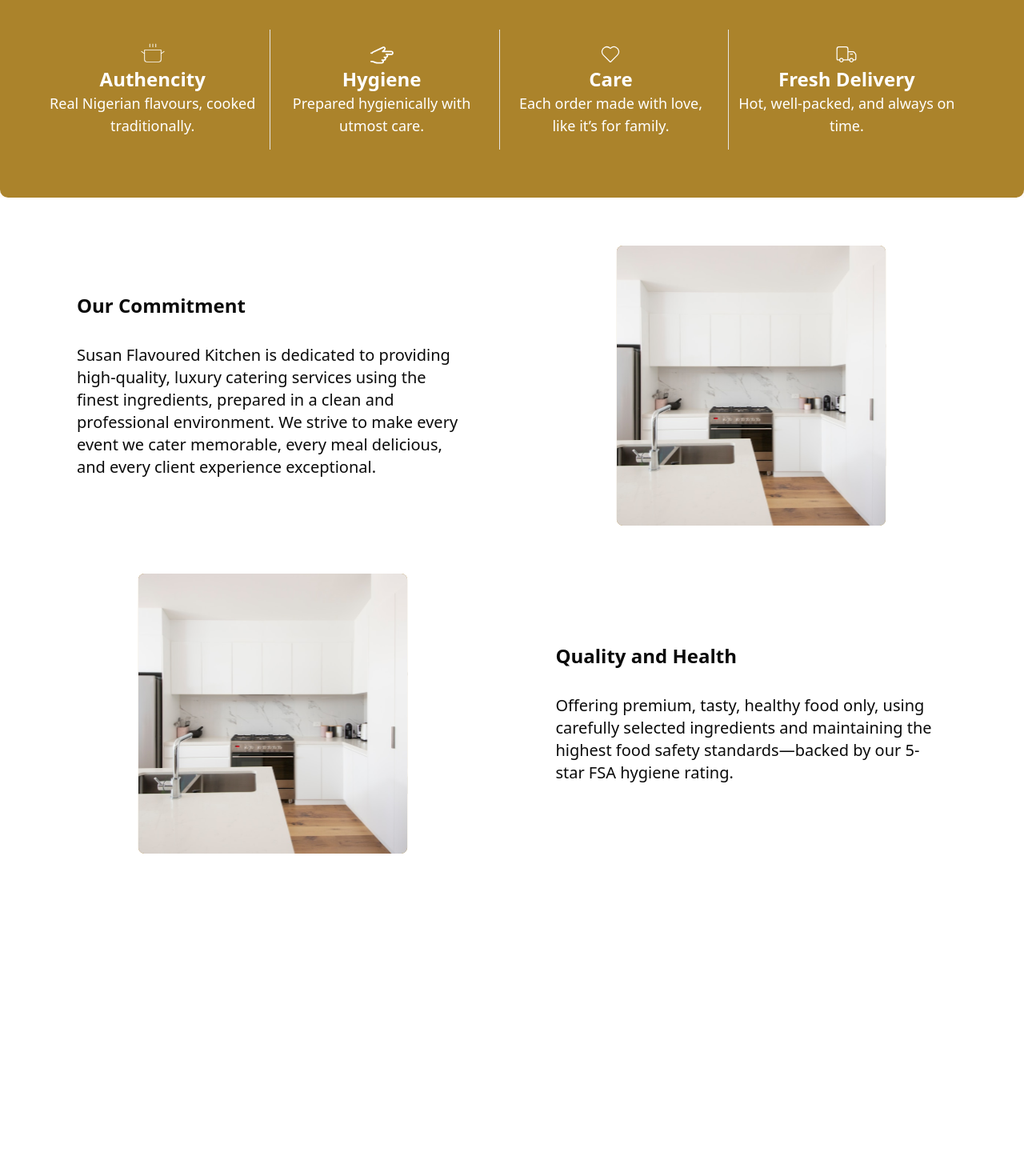
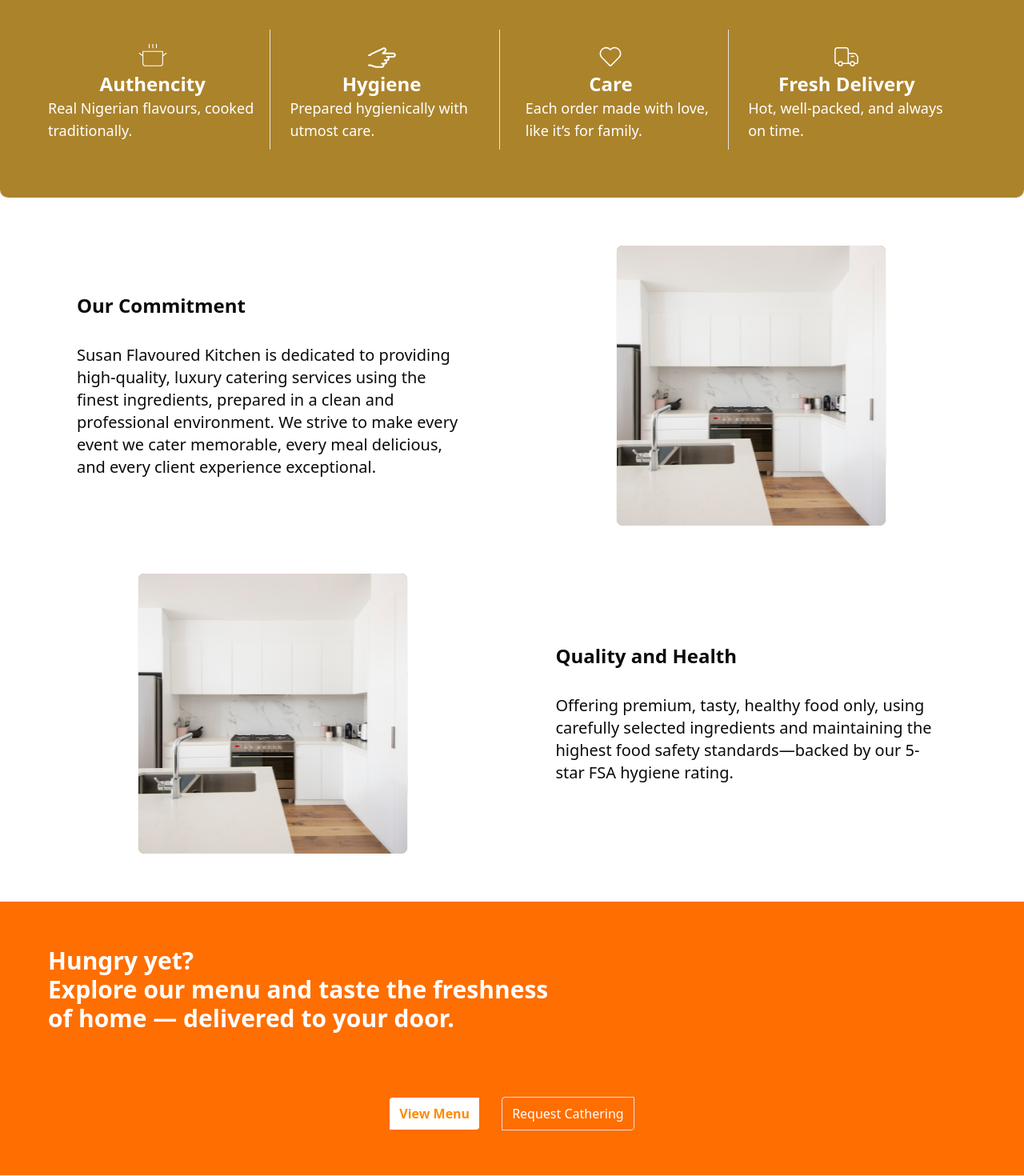
Before and after one commit to UMARKS-TECHNOLOGIES/susan-flavoured-kitchen, a React (Vite) app: page /about in a window 1280 px wide. Shown: the part 1280-2750 px from the top of the page at 80% size. Before the commit the page ends 2347 px from the top, so only its background shows below. Built offline with nearby package versions, Linux system fonts and the light colour scheme.

Commit message:
About us finished

```diff
--- a/src/pages/about-us/AboutUs.jsx
+++ b/src/pages/about-us/AboutUs.jsx
@@ -6,6 +6,7 @@
 import Auth from "./components/Auth";
 import Commitment from "./components/Commitment";
 import Quality from "./components/Quality";
+import Footer from "./components/Footer";
 const AboutUs = () => {
   return (
     <section>
@@ -16,6 +17,7 @@
       <Auth />
       <Commitment />
       <Quality />
+      <Footer />
     </section>
   );
 };
--- a/src/pages/about-us/components/Auth.jsx
+++ b/src/pages/about-us/components/Auth.jsx
@@ -9,8 +9,8 @@
     <section className="bg-[#FFF9F4] mt-8 mb-10 pt-14 w-full">
       <div className="w-full p-15  flex flex-wrap mx-auto gap-2 rounded-[10px] mt-[15px] bg-[#AB832B] ">
         <div className="flex  w-[24%] ">
-          <div className="border-r flex flex-col items-center align-center w-full text-center h-[150px]  pt-4 pr-4">
-            <PiCookingPotThin className="text-white text-3xl" />
+          <div className="border-r flex text-left flex-col items-center  align-center w-full  h-[150px]  pt-4 pr-4">
+            <PiCookingPotThin className="text-white text-4xl" />
             <h1 className="text-2xl font-bold text-white">Authencity</h1>
             <p className="text-white text-lg">
               Real Nigerian flavours, cooked traditionally.
@@ -19,10 +19,10 @@
         </div>
 
         <div className="flex  w-[24%]  ">
-          <div className="border-r flex flex-col items-center align-center w-full text-center h-[150px]  pt-4 pr-4">
-            <TfiHandPointRight className="text-white text-3xl" />
+          <div className="border-r flex flex-col items-center align-center w-full text-left h-[150px]  pt-4 pr-4">
+            <TfiHandPointRight className="text-white text-4xl" />
             <h1 className="text-2xl font-bold text-white">Hygiene</h1>
-            <p className="text-white text-lg">
+            <p className="text-white ml-4 text-lg">
               Prepared hygienically with utmost care.
             </p>
           </div>
@@ -30,9 +30,9 @@
 
         <div className="flex  w-[24%]  ">
           <div className="border-r flex flex-col items-center align-center w-full text-center h-[150px]  pt-4 pr-4">
-            <CiHeart className="text-white text-3xl" />
+            <CiHeart className="text-white text-4xl" />
             <h1 className="text-2xl font-bold text-white">Care</h1>
-            <p className="text-white text-lg">
+            <p className="text-white text-left ml-6 text-lg">
               Each order made with love, like it’s for family.
             </p>
           </div>
@@ -40,9 +40,9 @@
 
         <div className="flex  w-[24%]  ">
           <div className=" flex flex-col items-center align-center w-full text-center h-[150px]  pt-4 ">
-            <CiDeliveryTruck className="text-white text-3xl" />
+            <CiDeliveryTruck className="text-white text-4xl" />
             <h1 className="text-2xl font-bold text-white">Fresh Delivery</h1>
-            <p className="text-white text-lg">
+            <p className="text-white text-left ml-4 text-lg">
               Hot, well-packed, and always on time.
             </p>
           </div>
--- /dev/null
+++ b/src/pages/about-us/components/Footer.jsx
@@ -0,0 +1,36 @@
+import React from "react";
+import { Link } from "react-router-dom";
+import Footer from "@/components/layout/Footer";
+
+const Footer2 = () => {
+  return (
+    <footer className="h-[80vh] bg-[#FF6E00] mt-15">
+      <div className="px-15 py-14 ">
+        <div>
+          <h2 className="font-poppins text-3xl font-bold text-white">
+            Hungry yet? <br /> Explore our menu and taste the freshness <br />{" "}
+            of home — delivered to your door.
+          </h2>
+        </div>
+
+        <div className="flex mx-auto w-[40%] mt-20  m-auto ">
+          <div className="w-full flex items-center gap-4 justify-center">
+            <Link className="bg-white  text-orange-400   hover:bg-transparent hover:text-white   font-bold  px-3 py-2 rounded rounded-tr-none rounded-bl-none cursor-pointer">
+              View Menu
+            </Link>
+
+            <Link className="bg-transparent  text-white px-3 py-2 ml-3   hover:bg-transparent hover:text-white border rounded-tr-none rounded-bl-none rounded cursor-pointer">
+              Request Cathering
+            </Link>
+          </div>
+        </div>
+      </div>
+
+      <div className="border w-full"></div>
+
+      <Footer />
+    </footer>
+  );
+};
+
+export default Footer2;
```
